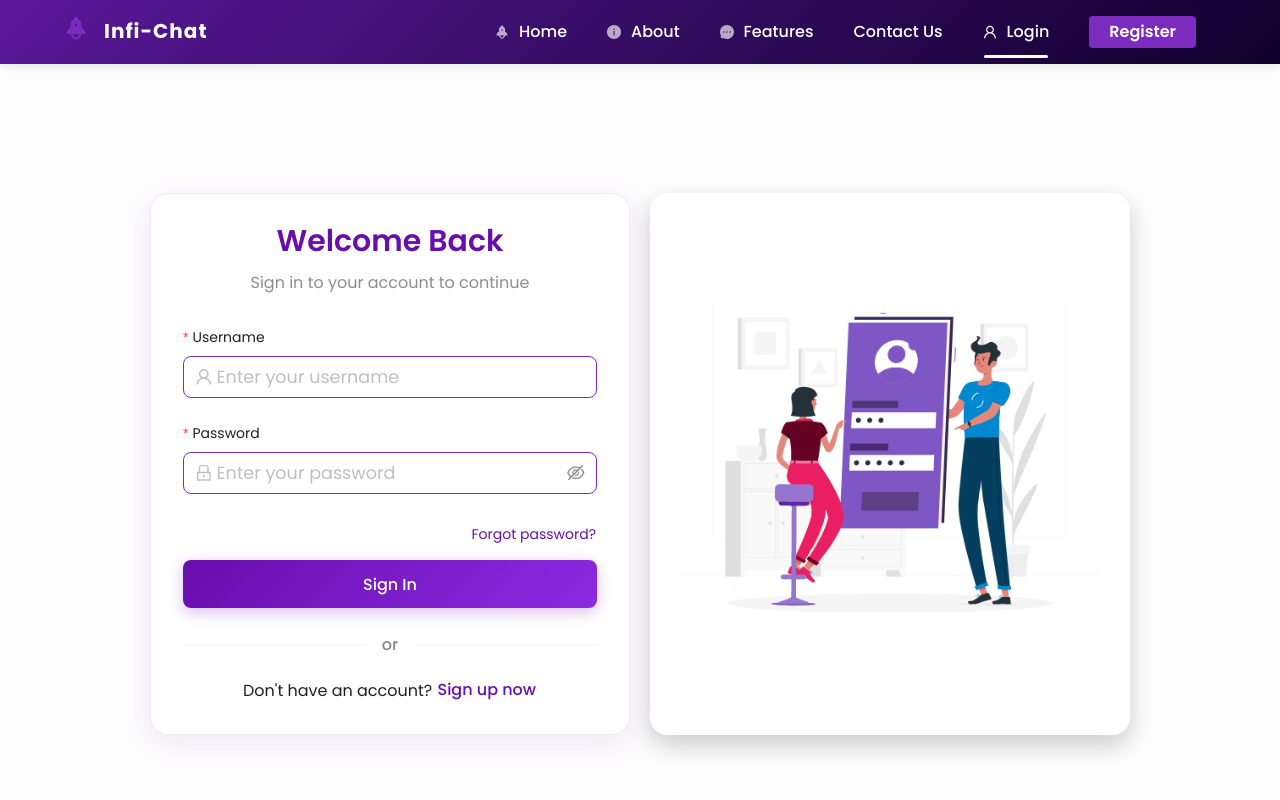
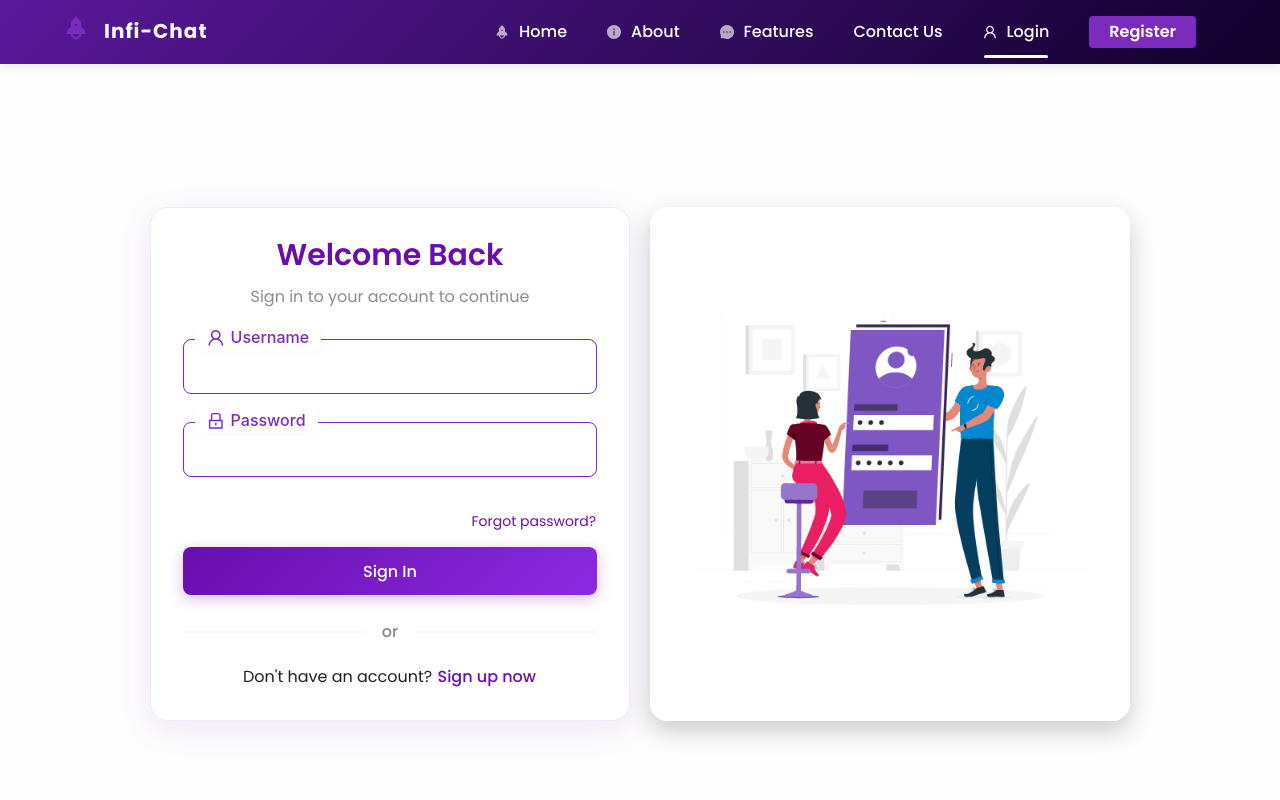
Before and after one commit to Aarupa/infi-chat, a React (Vite) app: page /login in a window 1280 px wide. Shown: the top 800 px of the page. Built offline with nearby package versions, Linux system fonts and the light colour scheme.

Commit message:
UI chnages & face page

```diff
--- a/src/App.jsx
+++ b/src/App.jsx
@@ -10,6 +10,7 @@ import FeaturePage from './component/FeaturePage';
 import ContactUs from './component/ContactUs';
 import Navbar from './component/Navbar';  // ✅ Using your custom Navbar
 import Footer from './component/Footer';  // ✅ Using your custom Footer
+import RobotFaceChatbot from './component/RobotFaceChatbot'; // ✅ Using your custom RobotFaceChatbot
 import './App.css';
 import AOS from 'aos';
 import 'aos/dist/aos.css';
@@ -43,6 +44,7 @@ function App() {
             <Route path="/features" element={<FeaturePage />} />
             <Route path="/register" element={<Registration />} />
             <Route path="/contact" element={<ContactUs />} />
+            <Route path="/robotface" element={<RobotFaceChatbot />} />
             {/* <Route path="/voicebot" element={<Voicebot />} /> */}
           </Routes>
         </Content>
--- a/src/component/ContactUs.css
+++ b/src/component/ContactUs.css
@@ -50,9 +50,9 @@
 }
 
 .contact-form .form-group input:focus+label,
-.contact-form .form-group input:not(:placeholder-shown):not([value=""])+label,
+.contact-form .form-group input:not(:placeholder-shown)+label,
 .contact-form .form-group textarea:focus+label,
-.contact-form .form-group textarea:not(:placeholder-shown):not([value=""])+label {
+.contact-form .form-group textarea:not(:placeholder-shown)+label {
     top: -14px;
     left: 10px;
     font-size: 0.92rem;
--- a/src/component/Home.css
+++ b/src/component/Home.css
@@ -196,7 +196,6 @@
     padding: 40px 20px;
     position: relative;
     z-index: 1;
-    margin-top: -35px;
 }
 
 
--- a/src/component/Login.css
+++ b/src/component/Login.css
@@ -17,7 +17,7 @@ body,
     min-height: 100vh;
     max-width: 100vw;
     /* background: linear-gradient(135deg, #6a0dad 0%, #8a2be2 100%); */
-     background: rgba(255, 255, 255, 0.8);
+    background: rgba(255, 255, 255, 0.8);
     backdrop-filter: blur(10px);
     padding: 20px;
 }
@@ -99,7 +99,9 @@ body,
     }
 }
 
+
 /* Match input border color with ContactUs */
+
 .ant-input,
 .ant-input-password,
 .ant-input-affix-wrapper {
@@ -110,8 +112,11 @@ body,
     color: var(--text-color);
     transition: border-color 0.3s;
 }
+
+
 /* Remove double border for Ant Design inputs with prefix/suffix */
-.ant-input-affix-wrapper > .ant-input {
+
+.ant-input-affix-wrapper>.ant-input {
     border: none !important;
     box-shadow: none !important;
     background: transparent !important;
@@ -123,3 +128,99 @@ body,
     border-color: var(--accent-color) !important;
     box-shadow: 0 0 0 2px rgba(123, 44, 191, 0.08);
 }
+
+.login-card .form-group {
+    position: relative;
+    margin-bottom: 28px;
+}
+
+.login-card .form-group input {
+    width: 100%;
+    padding: 16px 14px 16px 44px;
+    border: 1.5px solid var(--primary-color);
+    border-radius: 8px;
+    background: rgba(255, 255, 255, 0.85);
+    font-size: 1.1rem;
+    color: var(--text-color);
+    outline: none;
+    transition: border-color 0.3s;
+    box-sizing: border-box;
+}
+
+.login-card .form-group input:focus {
+    border-color: var(--accent-color);
+}
+
+.login-card .floating-label label {
+    position: absolute;
+    left: 14px;
+    top: 16px;
+    color: var(--text-light);
+    font-size: 1rem;
+    pointer-events: none;
+    background: transparent;
+    display: flex;
+    align-items: center;
+    gap: 8px;
+    transition: 0.2s;
+    padding-left: 28px;
+}
+
+.login-card .form-group input:focus+label,
+.login-card .form-group input:not(:placeholder-shown)+label {
+    top: -14px;
+    left: 10px;
+    font-size: 0.92rem;
+    color: var(--primary-color);
+    background: #fff;
+    padding: 0 8px;
+    border-radius: 6px;
+    z-index: 2;
+    box-shadow: 0 2px 8px rgba(123, 44, 191, 0.05);
+}
+
+.form-group.cut-label {
+    position: relative;
+    margin-bottom: 28px;
+}
+
+.form-group.cut-label label {
+    position: absolute;
+    top: -14px;
+    left: 12px;
+    background: #fff;
+    padding: 0 12px;
+    color: var(--primary-color);
+    font-size: 1rem;
+    font-weight: 500;
+    display: flex;
+    align-items: center;
+    z-index: 2;
+    border-radius: 7px;
+    box-shadow: 0 2px 8px rgba(123, 44, 191, 0.03);
+    pointer-events: none;
+}
+
+.form-group.cut-label .label-icon {
+    font-size: 1.1em;
+    margin-right: 6px;
+    display: flex;
+    align-items: center;
+}
+
+.form-group.cut-label input {
+    width: 100%;
+    padding: 16px 14px 16px 44px;
+    border: 1.5px solid var(--primary-color);
+    border-radius: 8px;
+    background: rgba(255, 255, 255, 0.85);
+    font-size: 1.1rem;
+    color: var(--text-color, #222);
+    outline: none;
+    transition: border-color 0.3s;
+    box-sizing: border-box;
+}
+
+.form-group.cut-label input:focus {
+    border-color: var(--accent-color, #8a2be2);
+}
--- a/src/component/Login.jsx
+++ b/src/component/Login.jsx
@@ -62,40 +62,36 @@ function Login() {
             </Text>
           </div>
           <Form layout="vertical" onFinish={handleSubmit} className="animated-form">
-            <Form.Item
-              label="Username"
-              name="username"
-              rules={[{ required: true, message: 'Please input your username!' }]}
-            >
-              <Input
-                prefix={<UserOutlined style={{ color: 'rgba(0,0,0,.25)' }} />}
+            <div className="form-group cut-label">
+  <label>
+    <span className="label-icon"><UserOutlined /></span>
+    Username
+  </label>
+  <input
     type="text"
     name="username"
     value={formData.username}
     onChange={handleChange}
-                size="large"
-                placeholder="Enter your username"
-                style={{ fontFamily: 'Poppins, sans-serif' }}
+    required
+    autoComplete="username"
   />
-            </Form.Item>
-            <Form.Item
-              label="Password"
-              name="password"
-              rules={[
-                { required: true, message: 'Please input your password!' },
-                { min: 6, message: 'Password must be at least 6 characters!' }
-              ]}
-            >
-              <Input.Password
-                prefix={<LockOutlined style={{ color: 'rgba(0,0,0,.25)' }} />}
+</div>
+
+<div className="form-group cut-label">
+  <label>
+    <span className="label-icon"><LockOutlined /></span>
+    Password
+  </label>
+  <input
+    type="password"
     name="password"
     value={formData.password}
     onChange={handleChange}
-                size="large"
-                placeholder="Enter your password"
-                style={{ fontFamily: 'Poppins, sans-serif' }}
+    required
+    autoComplete="current-password"
   />
-            </Form.Item>
+</div>
+
             <Form.Item style={{ marginBottom: '10px', textAlign: 'right' }}>
               <Button
                 type="link"
--- a/src/component/Registration.jsx
+++ b/src/component/Registration.jsx
@@ -80,7 +80,8 @@ function Registration() {
           maxWidth: '480px',
           borderRadius: '12px',
           boxShadow: '0 10px 25px rgba(0, 0, 0, 0.2)',
-          overflow: 'hidden'
+          overflow: 'hidden',
+          marginTop: '-40px',
         }}
         bodyStyle={{ padding: '40px' }}
       >
--- /dev/null
+++ b/src/component/RobotFaceChatbot.css
@@ -0,0 +1,106 @@
+body.hide-layout,
+html.hide-layout {
+    overflow: hidden !important;
+    height: 100vh !important;
+    width: 100vw !important;
+    position: fixed !important;
+}
+
+.chatbot-bg {
+    width: 100vw;
+    height: 100vh;
+    min-height: 100svh;
+    background: linear-gradient(to right, #6618b6, #15002b);
+    display: flex;
+    align-items: center;
+    justify-content: center;
+    overflow: hidden;
+    position: fixed;
+    inset: 0;
+    z-index: 9999;
+}
+
+.chatbot-face {
+    width: 100vw;
+    height: 100vh;
+    background: linear-gradient(to right, #6618b6, #15002b);
+    border-radius: 8vw;
+    position: relative;
+    display: flex;
+    align-items: center;
+    justify-content: center;
+    overflow: hidden;
+}
+
+
+/* Eyes (proportionally large) */
+
+.chatbot-eye {
+    position: absolute;
+    background: #fff;
+    width: 7vw;
+    height: 7vw;
+    min-width: 45px;
+    min-height: 45px;
+    max-width: 90px;
+    max-height: 90px;
+    border-radius: 50%;
+    top: 30%;
+    box-shadow: 0 0 24px #fff8;
+    transition: height 0.18s cubic-bezier(.55, 0, .1, 1);
+}
+
+.chatbot-eye.left {
+    left: 22%;
+}
+
+.chatbot-eye.right {
+    right: 22%;
+}
+
+.chatbot-eye.blink {
+    height: 2vw;
+    min-height: 12px;
+    max-height: 28px;
+}
+
+
+/* Mouth SVG shape transition */
+
+.chatbot-mouth-svg {
+    pointer-events: auto;
+}
+
+.chatbot-mouth-shape {
+    transition: d 0.18s cubic-bezier(.55, 0, .1, 1);
+}
+
+
+/* Responsive tweaks */
+
+@media (max-width: 600px) {
+    .chatbot-face {
+        border-radius: 18vw;
+    }
+    .chatbot-eye {
+        width: 22vw;
+        height: 22vw;
+        min-width: 38px;
+        min-height: 38px;
+        max-width: 90px;
+        max-height: 90px;
+    }
+    .chatbot-eye.blink {
+        height: 4vw;
+        min-height: 8px;
+        max-height: 18px;
+    }
+    .chatbot-mouth-svg {
+        width: 100vw !important;
+        min-width: 150px !important;
+        max-width: 400px !important;
+        height: 50vw !important;
+        min-height: 30px !important;
+        max-height: 100px !important;
+    }
+}
--- /dev/null
+++ b/src/component/RobotFaceChatbot.jsx
@@ -0,0 +1,98 @@
+import React, { useState, useEffect } from "react";
+import "./RobotFaceChatBot.css";
+
+// Utility hook to hide navbar/footer/layout on this page
+function useHideLayout() {
+  useEffect(() => {
+    document.body.classList.add("hide-layout");
+    return () => document.body.classList.remove("hide-layout");
+  }, []);
+}
+
+export default function ChatbotFace() {
+  useHideLayout();
+
+  // Eye blinking state
+  const [isBlinking, setIsBlinking] = useState(false);
+  // Mouth animation state
+  const [isSpeaking, setIsSpeaking] = useState(false);
+  const [mouthState, setMouthState] = useState("rest"); // 'rest' | 'open'
+
+  // Eye blinking animation
+  useEffect(() => {
+  let blinkTimeout;
+  let blinkInterval = setInterval(() => {
+    setIsBlinking(true);
+    blinkTimeout = setTimeout(() => setIsBlinking(false), 250); // slower blink duration
+  }, Math.random() * 3000 + 3000); // slower blink frequency
+
+  return () => {
+    clearInterval(blinkInterval);
+    clearTimeout(blinkTimeout);
+  };
+}, []);
+
+
+  // Mouth "speaking" animation on hover
+  useEffect(() => {
+    let interval;
+    if (isSpeaking) {
+      let states = ["open", "rest"];
+      let idx = 0;
+      interval = setInterval(() => {
+        setMouthState(states[idx % states.length]);
+        idx++;
+      }, 180);
+    } else {
+      setMouthState("rest");
+    }
+    return () => clearInterval(interval);
+  }, [isSpeaking]);
+
+  return (
+    <div className="chatbot-bg">
+      <div className="chatbot-face">
+        {/* Eyes */}
+        <div className={`chatbot-eye left${isBlinking ? " blink" : ""}`} />
+        <div className={`chatbot-eye right${isBlinking ? " blink" : ""}`} />
+        {/* SVG Mouth */}
+        <svg
+          className="chatbot-mouth-svg"
+          viewBox="0 0 160 60"
+          style={{
+            position: "absolute",
+            left: "50%",
+            top: "62%",
+            transform: "translate(-50%, 0)",
+            width: "35vw", // Bigger mouth!
+            minWidth: 130,
+            maxWidth: 300,
+            height: "10vw",
+            minHeight: 45,
+            maxHeight: 90,
+            display: "block",
+            zIndex: 2,
+            cursor: "pointer",
+          }}
+          onMouseEnter={() => setIsSpeaking(true)}
+          onMouseLeave={() => setIsSpeaking(false)}
+        >
+          <path
+            className="chatbot-mouth-shape"
+            d={
+              mouthState === "rest"
+                // Big, rounded, horizontal oval/rectangle (matches your image, but larger)
+                ? "M35 30 Q35 15 80 15 Q125 15 125 30 Q125 45 80 45 Q35 45 35 30 Z"
+                // Open mouth (taller, more oval)
+                : "M35 20 Q35 5 80 5 Q125 5 125 20 Q125 55 80 55 Q35 55 35 20 Z"
+            }
+            fill="#fff"
+            style={{
+              transition: "d 0.18s cubic-bezier(.55,0,.1,1)",
+            }}
+          />
+        </svg>
+      </div>
+    </div>
+  );
+}
```
Also changed, not shown: src/component/Registration.css (+8 -3 lines). Lines whose indentation alone changed are shown as unchanged.
